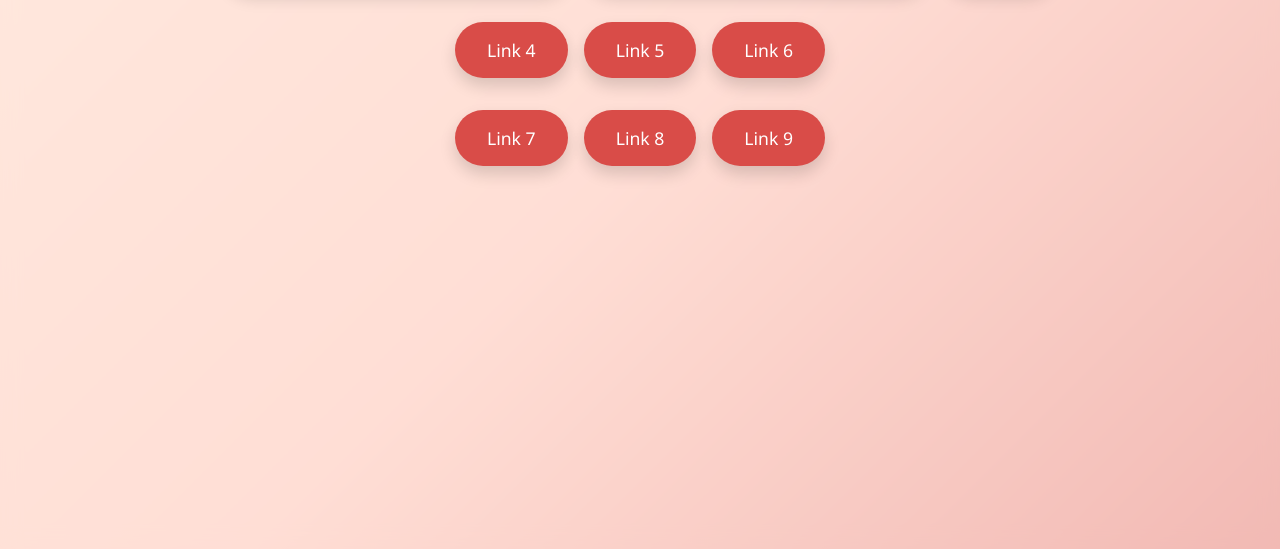
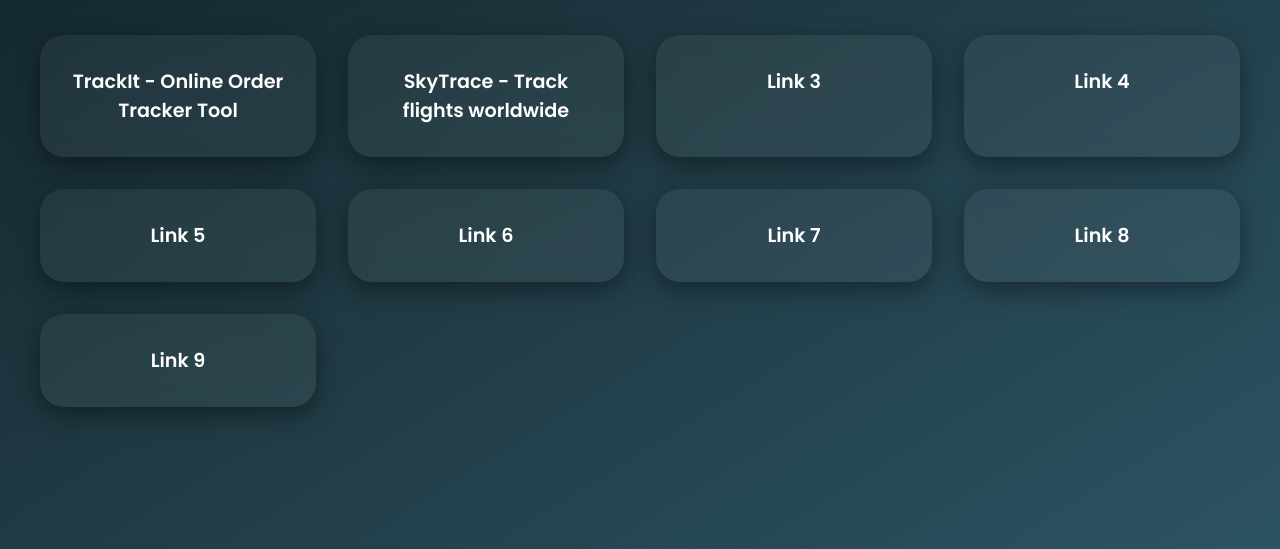
Before and after one commit to mrprojx/mrprojx.github.io, a plain HTML site: page index.html in a window 1280 px wide. Shown: the part 251-800 px from the top of the page. Drawn offline with Linux system fonts and the light colour scheme.

Commit message:
Update index.html

```diff
--- a/index.html
+++ b/index.html
@@ -6,11 +6,12 @@
   <title>MRPROJX's Creations</title>
   <style>
     :root {
-      --main-bg: linear-gradient(135deg, #ffd5c2, #ffb5a7, #d94c48);
-      --overlay-bg: rgba(255, 245, 238, 0.65);
-      --primary-color: #d94c48;
-      --accent-color: #8c2f39;
-      --text-color: #5a2a27;
+      --bg-gradient: linear-gradient(to bottom right, #0f2027, #203a43, #2c5364);
+      --card-bg: rgba(255, 255, 255, 0.05);
+      --text-light: #ffffff;
+      --text-accent: #f9c74f;
+      --hover-accent: #f9844a;
+      --shadow: rgba(0, 0, 0, 0.4);
     }
 
     * {
@@ -20,143 +21,89 @@
     }
 
     body {
-      font-family: "Segoe UI", Tahoma, Geneva, Verdana, sans-serif;
-      background: var(--main-bg);
-      background-size: cover;
-      color: var(--text-color);
+      font-family: 'Poppins', sans-serif;
+      background: var(--bg-gradient);
+      color: var(--text-light);
       min-height: 100vh;
       display: flex;
       flex-direction: column;
       align-items: center;
-      justify-content: flex-start;
-      position: relative;
-      overflow-x: hidden;
+      justify-content: center;
       padding: 2rem;
     }
 
-    .overlay {
-      position: absolute;
-      top: 0; left: 0;
-      width: 100%; height: 100%;
-      background: var(--overlay-bg);
-      backdrop-filter: blur(10px);
-      z-index: -1;
+    h1 {
+      font-size: clamp(2.5rem, 5vw, 4rem);
+      color: var(--text-accent);
+      margin-bottom: 3rem;
+      animation: fadeInDown 1.2s ease-out;
     }
 
-    h1 {
-      font-size: clamp(2.5rem, 6vw, 5rem);
-      text-align: center;
-      margin-bottom: 3rem;
-      color: var(--accent-color);
-      animation: fadeInDown 1s ease-out;
+    .grid {
+      display: grid;
+      grid-template-columns: repeat(auto-fit, minmax(250px, 1fr));
+      gap: 2rem;
+      width: 100%;
+      max-width: 1200px;
     }
 
-    .button-container {
-      display: flex;
-      flex-direction: column;
-      gap: 2rem;
-      width: 100%;
-      max-width: 1100px;
-      align-items: center;
+    .card {
+      background: var(--card-bg);
+      backdrop-filter: blur(10px);
+      padding: 2rem;
+      border-radius: 1.5rem;
+      text-align: center;
+      transition: transform 0.3s ease, box-shadow 0.3s ease;
+      box-shadow: 0 8px 24px var(--shadow);
+      cursor: pointer;
     }
 
-    .button-row {
-      display: flex;
-      flex-wrap: wrap;
-      justify-content: center;
-      gap: 1rem;
+    .card:hover {
+      transform: translateY(-8px);
+      box-shadow: 0 12px 30px var(--shadow);
     }
 
-    .link-button {
-      background: var(--primary-color);
-      color: #fff;
-      padding: 1rem 2rem;
-      font-size: 1.1rem;
-      border: none;
-      border-radius: 50px;
+    .card a {
       text-decoration: none;
-      transition: transform 0.25s ease, box-shadow 0.25s ease;
-      box-shadow: 0 8px 16px rgba(0, 0, 0, 0.15);
-      position: relative;
-      overflow: hidden;
+      color: var(--text-light);
+      font-size: 1.2rem;
+      font-weight: 600;
+      display: block;
+      transition: color 0.2s ease;
     }
 
-    .link-button::after {
-      content: "";
-      position: absolute;
-      top: 0; left: 0;
-      width: 100%; height: 100%;
-      background: rgba(255, 255, 255, 0.15);
-      transform: scaleX(0);
-      transform-origin: left;
-      transition: transform 0.3s ease-in-out;
-      z-index: 0;
-    }
-
-    .link-button:hover::after {
-      transform: scaleX(1);
-    }
-
-    .link-button:hover {
-      transform: scale(1.07) translateY(-2px);
-      box-shadow: 0 12px 24px rgba(0, 0, 0, 0.2);
-    }
-
-    .link-button:active {
-      transform: scale(0.98);
+    .card a:hover {
+      color: var(--hover-accent);
     }
 
     @keyframes fadeInDown {
-      from {
+      0% {
         opacity: 0;
         transform: translateY(-30px);
       }
-      to {
+      100% {
         opacity: 1;
         transform: translateY(0);
       }
     }
-
-    @media (max-width: 600px) {
-      .button-row {
-        flex-direction: column;
-        align-items: center;
-      }
-
-      .link-button {
-        width: 80%;
-        text-align: center;
-      }
-    }
   </style>
+  <link href="https://fonts.googleapis.com/css2?family=Poppins:wght@400;600&display=swap" rel="stylesheet">
 </head>
 <body>
-  <div class="overlay"></div>
-
   <h1>MRPROJX's Creations</h1>
 
-  <div class="button-container">
-    <!-- Row 1 -->
-    <div class="button-row">
-      <a href="web/1/trackit.html" class="link-button">TrackIt - Online Order Tracker Tool</a>
-      <a href="web/2/skyTrace.html" class="link-button">SkyTrace - Track flights worldwide</a>
-      <a href="https://example.com" class="link-button">Link 3</a>
-    </div>
-    <!-- Row 2 -->
-    <div class="button-row">
-      <a href="https://example.com" class="link-button">Link 4</a>
-      <a href="https://example.com" class="link-button">Link 5</a>
-      <a href="https://example.com" class="link-button">Link 6</a>
-    </div>
-    <!-- Row 3 -->
-    <div class="button-row">
-      <a href="https://example.com" class="link-button">Link 7</a>
-      <a href="https://example.com" class="link-button">Link 8</a>
-      <a href="https://example.com" class="link-button">Link 9</a>
-    </div>
+  <div class="grid">
+    <div class="card"><a href="web/1/trackit.html">TrackIt - Online Order Tracker Tool</a></div>
+    <div class="card"><a href="web/2/skytrace.html">SkyTrace - Track flights worldwide</a></div>
+    <div class="card"><a href="https://example.com">Link 3</a></div>
+    <div class="card"><a href="https://example.com">Link 4</a></div>
+    <div class="card"><a href="https://example.com">Link 5</a></div>
+    <div class="card"><a href="https://example.com">Link 6</a></div>
+    <div class="card"><a href="https://example.com">Link 7</a></div>
+    <div class="card"><a href="https://example.com">Link 8</a></div>
+    <div class="card"><a href="https://example.com">Link 9</a></div>
   </div>
 
-  <!-- Cloudflare Web Analytics -->
   <script defer src="https://static.cloudflareinsights.com/beacon.min.js" data-cf-beacon='{"token": "c1b29c1c68ae46bbb653bcb20ac4de6e"}'></script>
 </body>
 </html>
```
